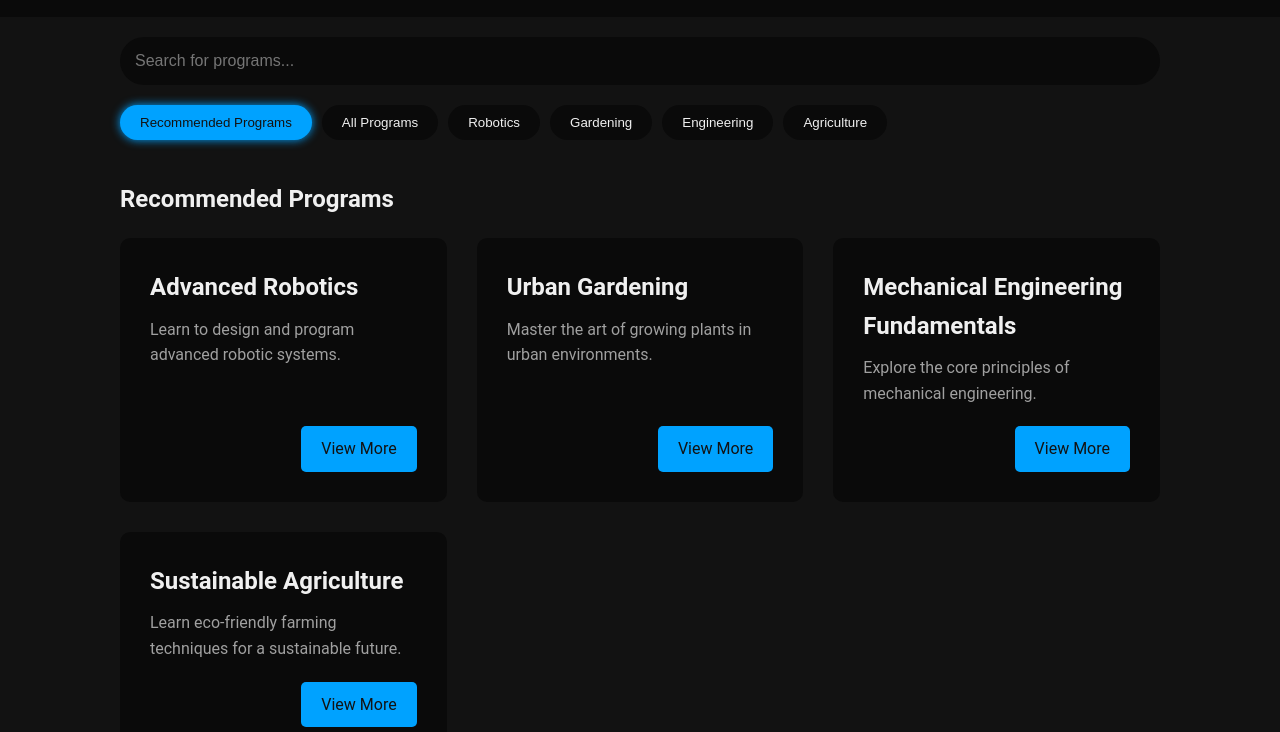
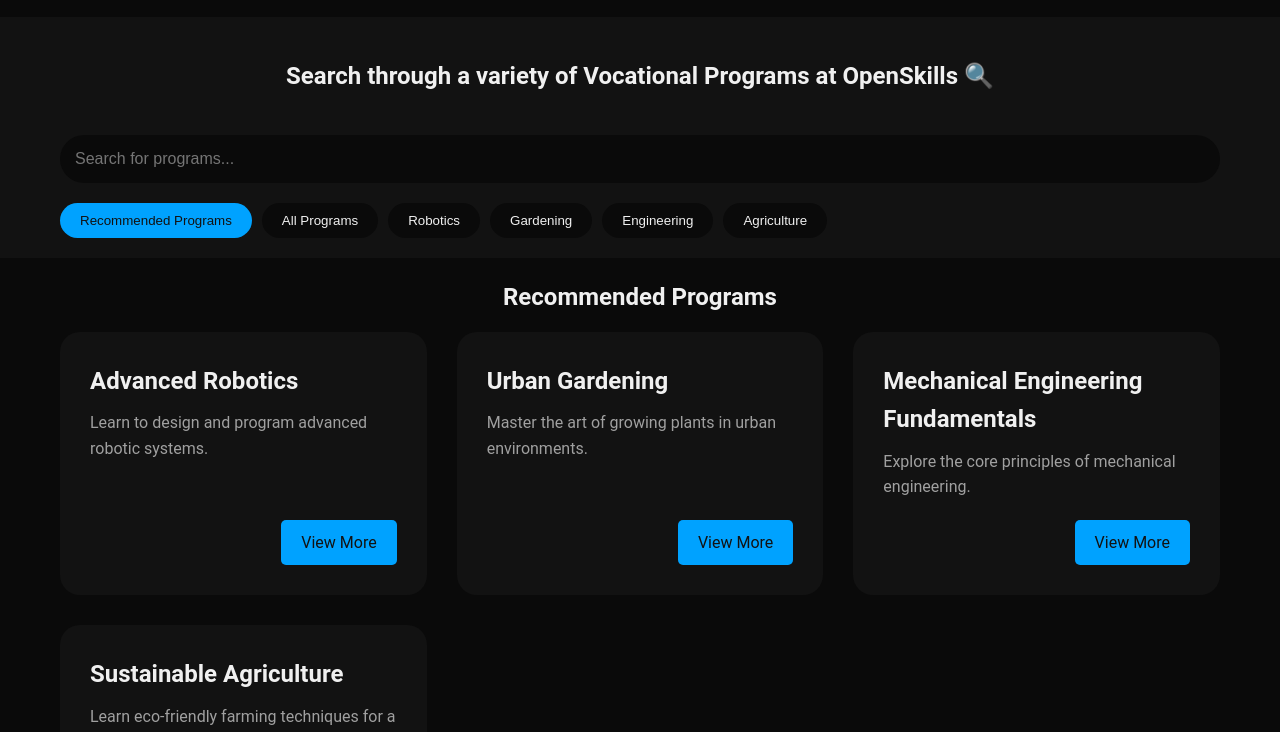
Before and after one commit to Open-Skills/Open-Skills.github.io, a plain HTML site: page programs.html in a window 1280 px wide. Shown: the part 63-795 px from the top of the page. Drawn offline with Linux system fonts and the light colour scheme.

Commit message:
Edited Programs.html and CSS Files

```diff
--- a/css/index.css
+++ b/css/index.css
@@ -92,10 +92,19 @@
   }
 
   h1 {
-    font-size: 3.5rem;
+    font-size: 3.0rem;
     margin-bottom: 20px;
     animation: fadeInUp 1s ease-out;
   }
+
+  h2{
+    margin-bottom: 15px;
+    text-align: center;
+  }
+
+h3{
+  margin-bottom: 10px;
+}
 
   .hero p {
     font-size: 1.2rem;
@@ -253,7 +262,7 @@
   .footer-links,
   .footer-social,
   .footer-contact {
-    margin-bottom: 20px;
+    margin-bottom: 10px;
   }
 
   .footer-links ul {
@@ -277,11 +286,12 @@
   .social-icons {
     display: flex;
     gap: 15px;
+    padding-top: 6px;
   }
 
   .social-icons a {
     color: var(--text-dim);
-    font-size: 1.5rem;
+    font-size: 1.7rem;
     transition: var(--transition);
   }
 
@@ -307,7 +317,7 @@
   }
 
   .contact-form button {
-    background-color: var(--accent-green);
+    background-color: var(--accent-blue);
     color: var(--bg-dark);
     border: none;
     padding: 10px 20px;
@@ -317,7 +327,7 @@
   }
 
   .contact-form button:hover {
-    background-color: var(--accent-blue);
+    background-color: var(--accent-green);
   }
 
   @keyframes fadeInUp {
--- a/css/programs.css
+++ b/css/programs.css
@@ -22,7 +22,7 @@ body {
 }
 
 main {
-  padding: 100px;
+  padding-top: 100px;
 }
 
 .container {
@@ -83,20 +83,28 @@ nav ul li a.active {
 }
 
 
-h2, h3 {
-  margin-bottom: 20px;
+h2{
+  margin-bottom: 15px;
+  text-align: center;
+}
+
+h3{
+  margin-bottom: 10px;
 }
 
 h1 {
-  font-size: 2.0rem;
+  font-size: 2.0  rem;
   margin-bottom: 20px;
-  animation: fadeInUp 1s ease-out;
+  animation: fadeInUp 1s ease-in;
   text-align: center;
   justify-content: center;
+  padding: 20px;
+
 }
 
 .search-filter-section {
-  margin-bottom: 40px;
+  margin-bottom: 20px;
+  background-color: var(--bg-dark);
 }
 
 .search-bar {
@@ -113,9 +121,8 @@ h1 {
 
 .search-bar:focus {
   outline: none;
-  box-shadow: 0 0 0 2px var(--accent-green), 0 0 20px var(--accent-green);
+  box-shadow: 0 0 0 2px var(--accent-green);
 }
-
 .filter-buttons {
   display: flex;
   flex-wrap: wrap;
@@ -132,10 +139,21 @@ h1 {
   transition: var(--transition);
 }
 
-.filter-btn:hover, .filter-btn.active {
+.filter-btn:hover{
+  background-color: var(--accent-green);
+  color: var(--bg-dark);
+  box-shadow: var(--accent-green);
+}
+
+.filter-btn.active {
   background-color: var(--accent-blue);
   color: var(--bg-dark);
-  box-shadow: 0 0 10px var(--accent-blue);
+  box-shadow: var(--accent-blue);
+}
+
+.results{
+  background-color: var(--bg-darker);
+  padding: 20px;
 }
 
 .programs-section {
@@ -149,8 +167,8 @@ h1 {
 }
 
 .program-card {
-  background-color: var(--bg-darker);
-  border-radius: 10px;
+  background-color: var(--bg-dark);
+  border-radius: 20px;
   padding: 30px;
   transition: var(--transition);
   display: flex;
@@ -161,7 +179,7 @@ h1 {
 
 .program-card:hover {
   transform: translateY(-5px);
-  box-shadow: 0 5px 15px rgba(0, 255, 157, 0.2);
+  box-shadow: 5px 5px var(--accent-green);
 }
 
 .program-title {
@@ -187,7 +205,6 @@ h1 {
 
 .view-more-btn:hover {
   background-color: var(--accent-green);
-  box-shadow: 0 0 10px var(--accent-green);
 }
 
 footer {
@@ -228,18 +245,18 @@ footer {
 .social-icons {
   display: flex;
   gap: 15px;
+  padding-top: 6px;
 }
 
 .social-icons a {
   color: var(--text-dim);
-  font-size: 1.5rem;
+  font-size: 1.7rem;
   transition: var(--transition);
 }
 
 .social-icons a:hover {
   color: var(--accent-green);
 }
-
 .contact-form input,
 .contact-form textarea {
   width: 100%;
@@ -258,7 +275,7 @@ footer {
 }
 
 .contact-form button {
-  background-color: var(--accent-green);
+  background-color: var(--accent-blue);
   color: var(--bg-dark);
   border: none;
   padding: 10px 20px;
@@ -268,7 +285,7 @@ footer {
 }
 
 .contact-form button:hover {
-  background-color: var(--accent-blue);
+  background-color: var(--accent-green);
 }
 
 
--- a/programs.html
+++ b/programs.html
@@ -23,8 +23,9 @@
   </header>
 
   <main>
-    <div class="container">
       <section class="search-filter-section">
+        <div class="container">
+        <h1>Search through a variety of Vocational Programs at OpenSkills 🔍</h1>
         <input type="text" class="search-bar" id="programSearch" placeholder="Search for programs...">
         <div class="filter-buttons">
           <button class="filter-btn active" data-filter="recommended">Recommended Programs</button>
@@ -34,15 +35,16 @@
           <button class="filter-btn" data-filter="engineering">Engineering</button>
           <button class="filter-btn" data-filter="agriculture">Agriculture</button>
         </div>
+        </div>
       </section>
-
+      <section class="results">
+        <div class="container">
       <section class="programs-section" id="recommendedPrograms">
         <h2>Recommended Programs</h2>
         <div class="programs-grid" id="recommendedProgramsGrid">
           <!-- Recommended programs will be dynamically inserted here -->
         </div>
       </section>
-
       <section class="programs-section" id="allPrograms">
         <h2>All Programs</h2>
         <div class="programs-grid" id="allProgramsGrid">
@@ -50,6 +52,8 @@
         </div>
       </section>
     </div>
+    </section>
+    </main>
   </main>
   <footer>
     <section>
@@ -75,7 +79,7 @@
     </section>
   </footer>
 
-
+  <script src="https://cdnjs.cloudflare.com/ajax/libs/font-awesome/5.15.3/js/all.min.js"></script>
   <script>
     // Sample program data (in a real application, this would come from a backend API)
     const programs = [
```
